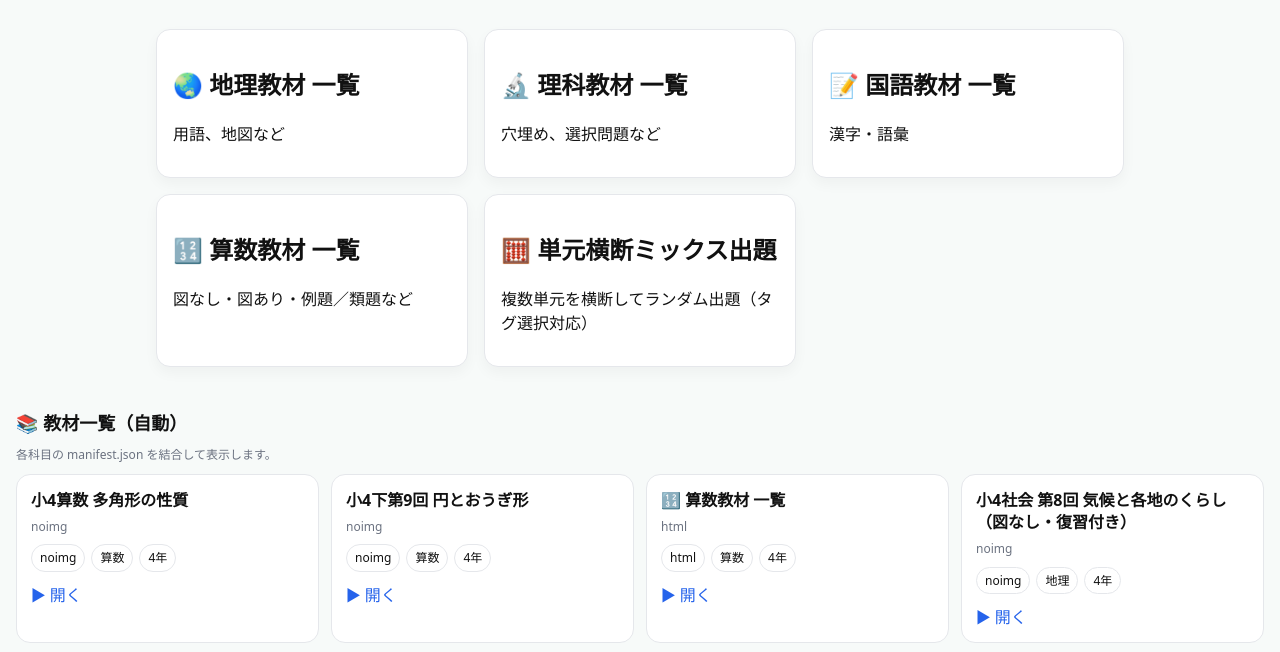
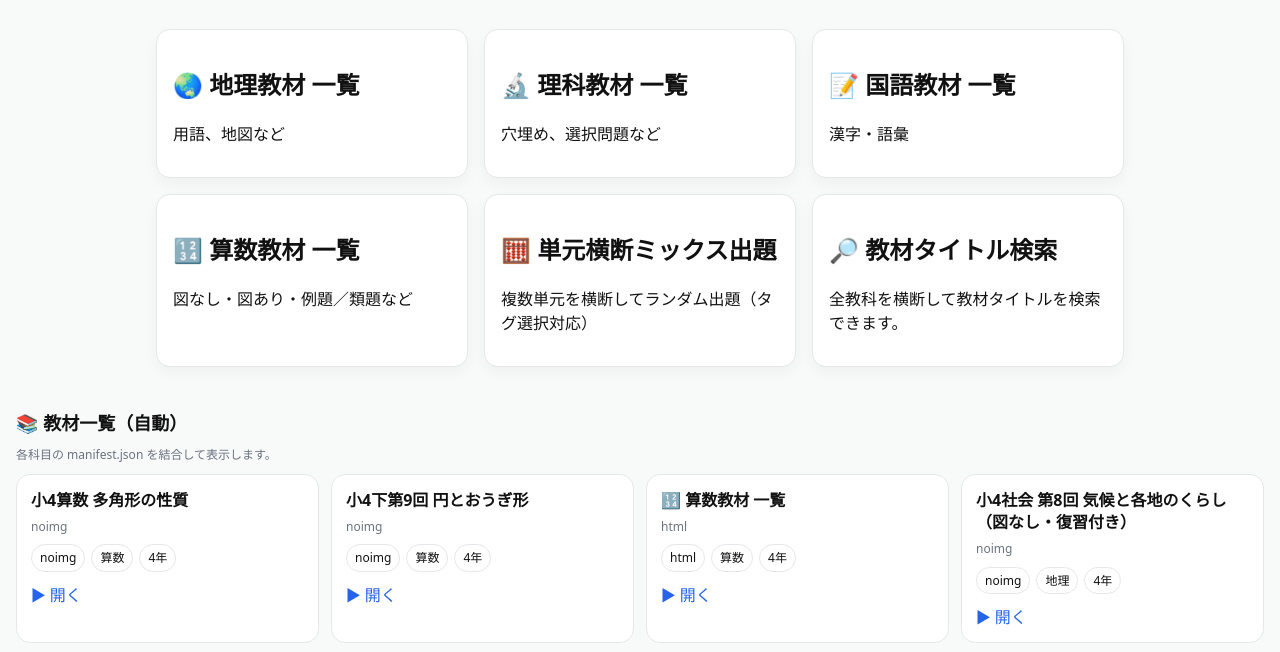
Before and after one commit to support-anki/anki-project, a website: page index.html in a window 1280 px wide. Shown: the part 92-744 px from the top of the page. Drawn offline with Linux system fonts and the light colour scheme.

Commit message:
Update index.html

```diff
--- a/index.html
+++ b/index.html
@@ -46,6 +46,10 @@
   <a class="card" href="trainer/mix.html">
     <h2>🧮 単元横断ミックス出題</h2>
     <p>複数単元を横断してランダム出題（タグ選択対応）</p>
+  </a>
+    <a class="card" href="modules/search.html">
+    <h2>🔎 教材タイトル検索</h2>
+    <p>全教科を横断して教材タイトルを検索できます。</p>
   </a>
 </main>
 
```
